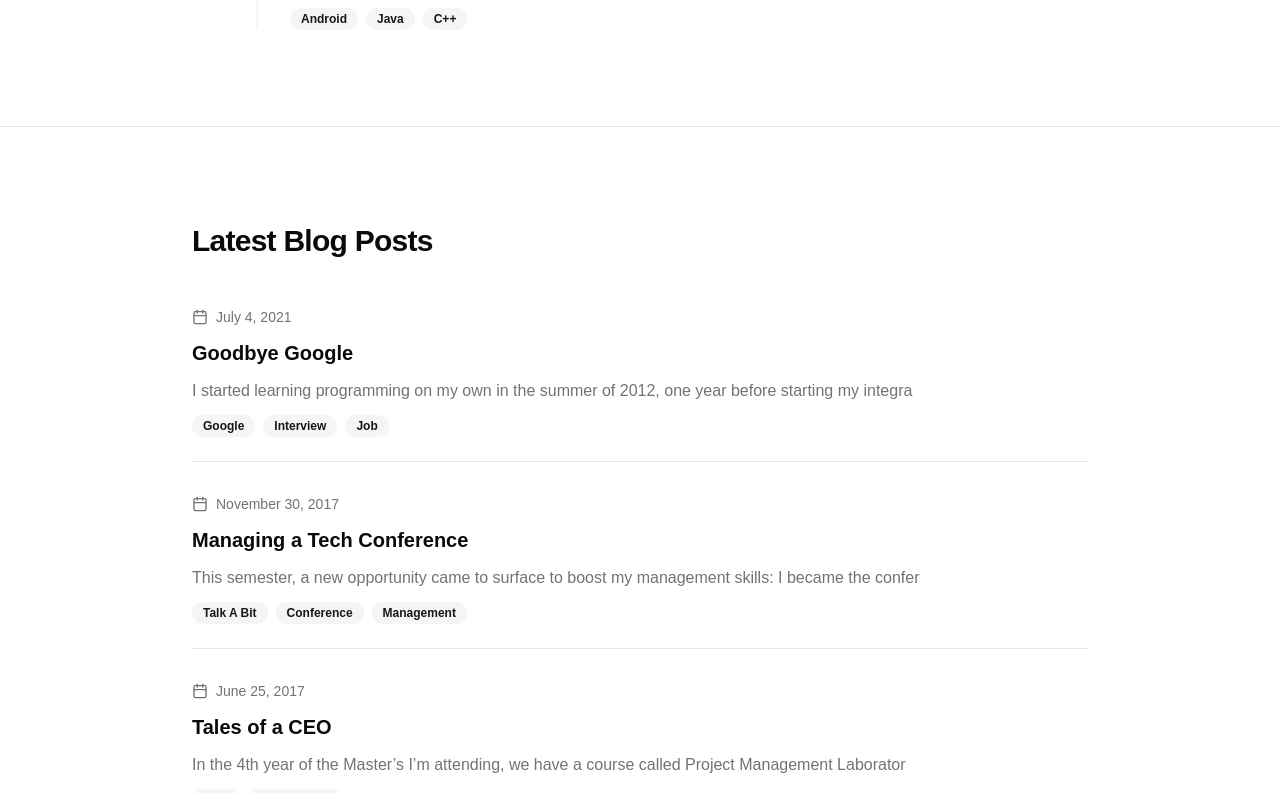
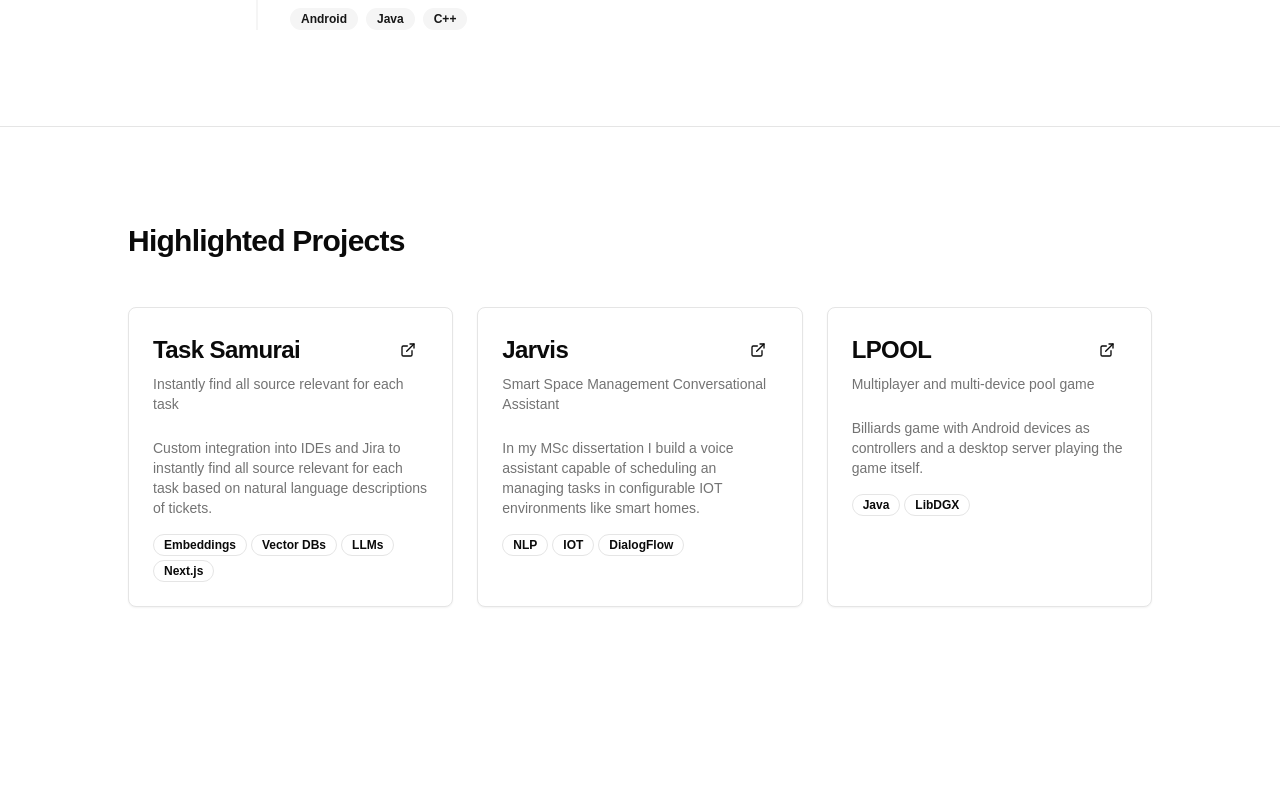
Before and after one commit to andrelago13/andrelago13.github.io, a Next.js app: page / in a window 1280 px wide. Shown: the part 2300-3093 px from the top of the page. Built offline with nearby package versions, Linux system fonts and the light colour scheme.

Commit message:
Update projects

```diff
--- a/app/page.tsx
+++ b/app/page.tsx
@@ -114,7 +114,7 @@ export default function HomePage() {
       <Separator />
 
       {/* Projects Section */}
-      {/* <section id="projects" className="container py-24">
+      <section id="projects" className="container py-24 px-6">
         <div className="mx-auto max-w-5xl">
           <h2 className="text-3xl font-bold tracking-tight mb-12">
             Highlighted Projects
@@ -149,12 +149,12 @@ export default function HomePage() {
             ))}
           </div>
         </div>
-      </section> */}
+      </section>
 
       {/* <Separator /> */}
 
       {/* Blog Section */}
-      <section className="container py-24">
+      <section className="container py-24 px-6">
         <div className="mx-auto max-w-4xl">
           <h2 className="text-3xl font-bold tracking-tight mb-12">
             Latest Blog Posts
--- a/content/projects.ts
+++ b/content/projects.ts
@@ -8,10 +8,24 @@ export interface Project {
 
 export const projects: Project[] = [
   {
-    name: "E-Commerce Platform",
-    tagline: "Full-stack e-commerce solution with payment integration",
-    description: "Built a complete e-commerce platform handling 1000+ daily transactions with Stripe integration and real-time inventory management.",
-    url: "https://github.com",
-    tags: ["Next.js", "Stripe", "MongoDB"],
+    name: "Task Samurai",
+    tagline: "Instantly find all source relevant for each task",
+    description: "Custom integration into IDEs and Jira to instantly find all source relevant for each task based on natural language descriptions of tickets.",
+    url: "https://tasksamurai.ai",
+    tags: ["Embeddings", "Vector DBs", "LLMs", "Next.js"],
   },
+  {
+    name: "Jarvis",
+    tagline: "Smart Space Management Conversational Assistant",
+    description: "In my MSc dissertation I build a voice assistant capable of scheduling an managing tasks in configurable IOT environments like smart homes.",
+    url: "https://github.com/andrelago13/jarvis",
+    tags: ["NLP", "IOT", "DialogFlow"],
+  },
+  {
+    name: "LPOOL",
+    tagline: "Multiplayer and multi-device pool game",
+    description: "Billiards game with Android devices as controllers and a desktop server playing the game itself.",
+    url: "https://www.youtube.com/watch?v=Hgp11t09ssc",
+    tags: ["Java", "LibDGX"],
+  }
 ];
```
